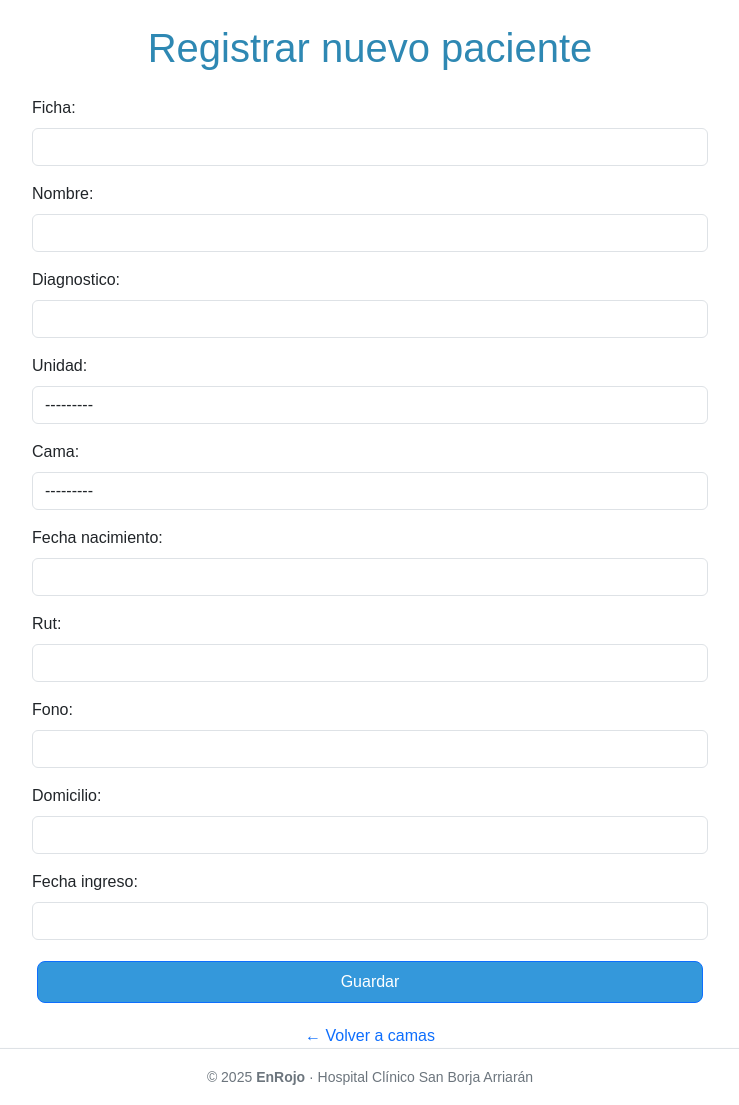
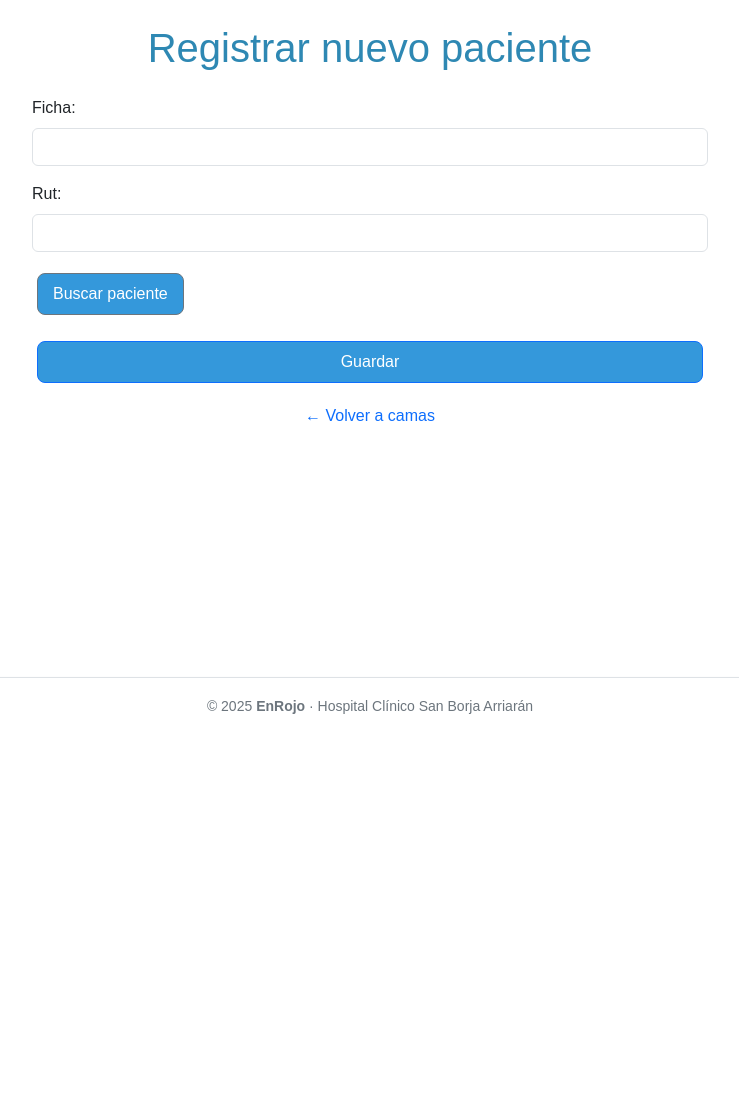
Before and after one commit to RooNoMore/fichaclinica, a Django app: page /pacientes/pacientes/nuevo/ in a window 1280 px wide. Shown: the part 66-1171 px from the top of the page, without its empty margins (270-1009 px from the left). After the commit the page ends 780 px from the top, so only its background shows below. Run offline with Django 5.2, Linux system fonts and the light colour scheme; a user stored in the database is signed in; tables that the repository leaves empty hold one stand-in row (values such as "Sample post").

Commit message:
Add search confirmation for existing patient

```diff
--- a/pacientes/templates/pacientes/nuevo_paciente.html
+++ b/pacientes/templates/pacientes/nuevo_paciente.html
@@ -8,21 +8,57 @@
 
 {% block content %}
 <div class="container mt-4" style="max-width: 700px;">
-
     <h1 class="mb-4 text-center">Registrar nuevo paciente</h1>
 
-    <form method="post">
+    <form method="post" id="paciente-form">
         {% csrf_token %}
 
-        {% for field in form %}
         <div class="mb-3">
-                <label for="{{ field.id_for_label }}" class="form-label">{{ field.label }}:</label>
-                {{ field|add_class:"form-control" }}
-                {% if field.errors %}
-                    <div class="text-danger">{{ field.errors }}</div>
-                {% endif %}
+            <label for="{{ form.ficha.id_for_label }}" class="form-label">{{ form.ficha.label }}:</label>
+            {{ form.ficha|add_class:"form-control" }}
         </div>
-        {% endfor %}
+        <div class="mb-3">
+            <label for="{{ form.rut.id_for_label }}" class="form-label">{{ form.rut.label }}:</label>
+            {{ form.rut|add_class:"form-control" }}
+        </div>
+        <div class="mb-3">
+            <button type="button" id="buscar-btn" class="btn btn-secondary">Buscar paciente</button>
+        </div>
+
+        <div id="resto-campos" style="display: none;">
+            <div class="mb-3">
+                <label for="{{ form.nombre.id_for_label }}" class="form-label">{{ form.nombre.label }}:</label>
+                {{ form.nombre|add_class:"form-control" }}
+            </div>
+            <div class="mb-3">
+                <label for="{{ form.diagnostico.id_for_label }}" class="form-label">{{ form.diagnostico.label }}:</label>
+                {{ form.diagnostico|add_class:"form-control" }}
+            </div>
+            <div class="mb-3">
+                <label for="{{ form.unidad.id_for_label }}" class="form-label">{{ form.unidad.label }}:</label>
+                {{ form.unidad|add_class:"form-control" }}
+            </div>
+            <div class="mb-3">
+                <label for="{{ form.cama.id_for_label }}" class="form-label">{{ form.cama.label }}:</label>
+                {{ form.cama|add_class:"form-control" }}
+            </div>
+            <div class="mb-3">
+                <label for="{{ form.fecha_nacimiento.id_for_label }}" class="form-label">{{ form.fecha_nacimiento.label }}:</label>
+                {{ form.fecha_nacimiento|add_class:"form-control" }}
+            </div>
+            <div class="mb-3">
+                <label for="{{ form.fono.id_for_label }}" class="form-label">{{ form.fono.label }}:</label>
+                {{ form.fono|add_class:"form-control" }}
+            </div>
+            <div class="mb-3">
+                <label for="{{ form.domicilio.id_for_label }}" class="form-label">{{ form.domicilio.label }}:</label>
+                {{ form.domicilio|add_class:"form-control" }}
+            </div>
+            <div class="mb-3">
+                <label for="{{ form.fecha_ingreso.id_for_label }}" class="form-label">{{ form.fecha_ingreso.label }}:</label>
+                {{ form.fecha_ingreso|add_class:"form-control" }}
+            </div>
+        </div>
 
         <div class="d-grid">
             <button type="submit" class="btn btn-primary">Guardar</button>
@@ -34,24 +70,37 @@
     </div>
 </div>
 
-<!-- Script para actualizar camas según unidad -->
 <script>
     document.addEventListener('DOMContentLoaded', function () {
         const unidadSelect = document.getElementById('id_unidad');
         const camaSelect = document.getElementById('id_cama');
         const rutInput = document.getElementById('id_rut');
         const fichaInput = document.getElementById('id_ficha');
+        const buscarBtn = document.getElementById('buscar-btn');
+        const resto = document.getElementById('resto-campos');
+        const restFields = resto.querySelectorAll('input, select, textarea');
 
-        function buscarPaciente() {
+        function habilitarCampos() {
+            resto.style.display = 'block';
+            restFields.forEach(f => f.disabled = false);
+        }
+
+        buscarBtn.addEventListener('click', function () {
             const params = new URLSearchParams();
             if (rutInput.value) params.append('rut', rutInput.value);
             if (fichaInput.value) params.append('ficha', fichaInput.value);
-            if (!params.toString()) return;
+
+            if (!params.toString()) {
+                habilitarCampos();
+                return;
+            }
 
             fetch(`/pacientes/api/buscar-paciente/?${params.toString()}`)
                 .then(resp => resp.json())
                 .then(data => {
                     if (data.existe) {
+                        if (data.tiene_episodios) {
+                            if (confirm('Se encontraron episodios previos para este paciente. ¿Deseas rellenar los datos?')) {
                                 document.getElementById('id_nombre').value = data.nombre || '';
                                 document.getElementById('id_rut').value = data.rut || '';
                                 document.getElementById('id_fecha_nacimiento').value = data.fecha_nacimiento || '';
@@ -59,11 +108,11 @@
                                 document.getElementById('id_domicilio').value = data.domicilio || '';
                                 document.getElementById('id_diagnostico').value = data.diagnostico || '';
                             }
+                        }
+                    }
+                    habilitarCampos();
                 });
-        }
-
-        if (rutInput) rutInput.addEventListener('blur', buscarPaciente);
-        if (fichaInput) fichaInput.addEventListener('blur', buscarPaciente);
+        });
 
         if (unidadSelect && camaSelect) {
             unidadSelect.addEventListener('change', function () {
--- a/pacientes/views.py
+++ b/pacientes/views.py
@@ -596,6 +596,7 @@ def buscar_paciente_api(request):
             "fono": paciente.fono or "",
             "domicilio": paciente.domicilio or "",
             "diagnostico": paciente.diagnostico or "",
+            "tiene_episodios": paciente.episodios.exists(),
         }
     else:
         data = {"existe": False}
```
Lines whose indentation alone changed are shown as unchanged.
